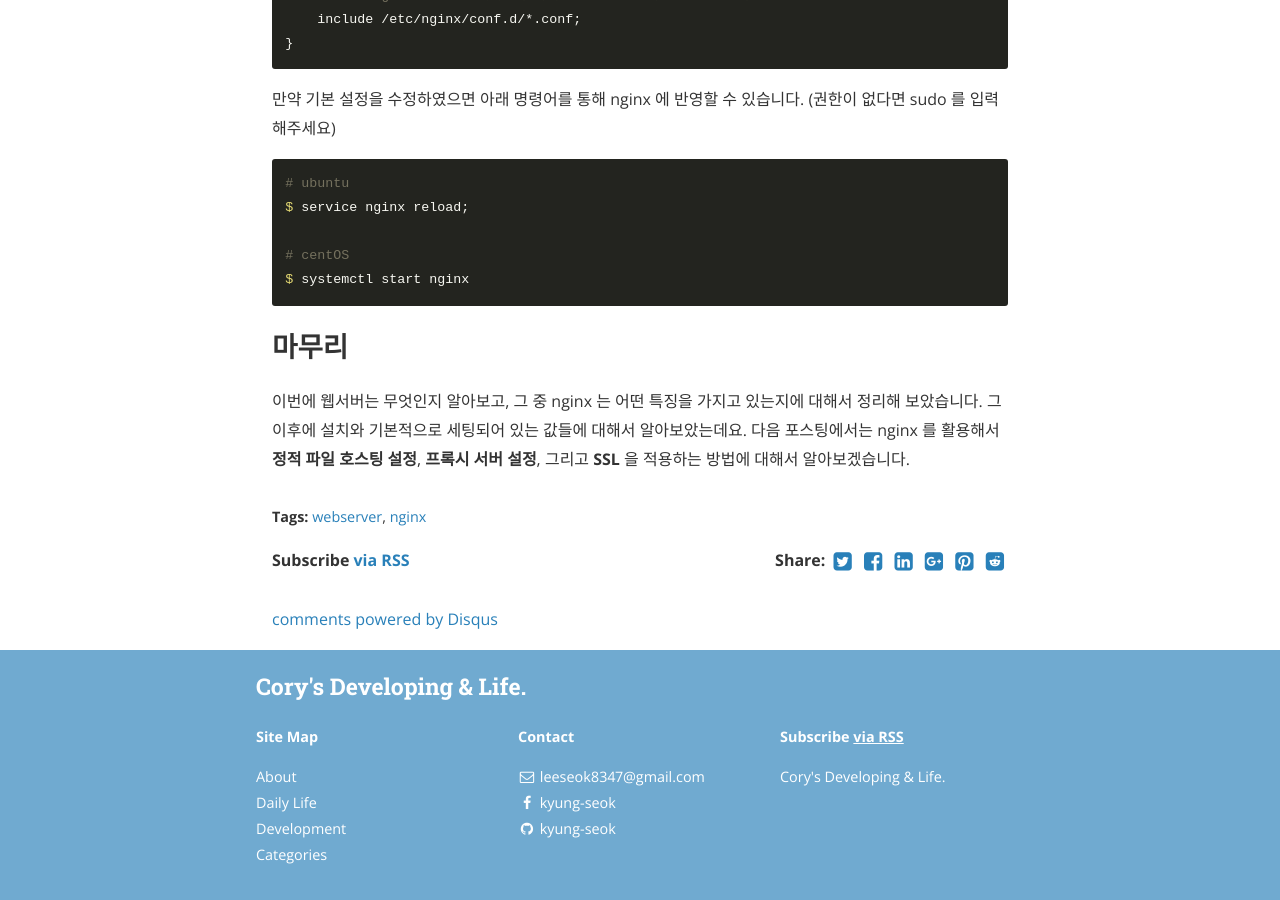
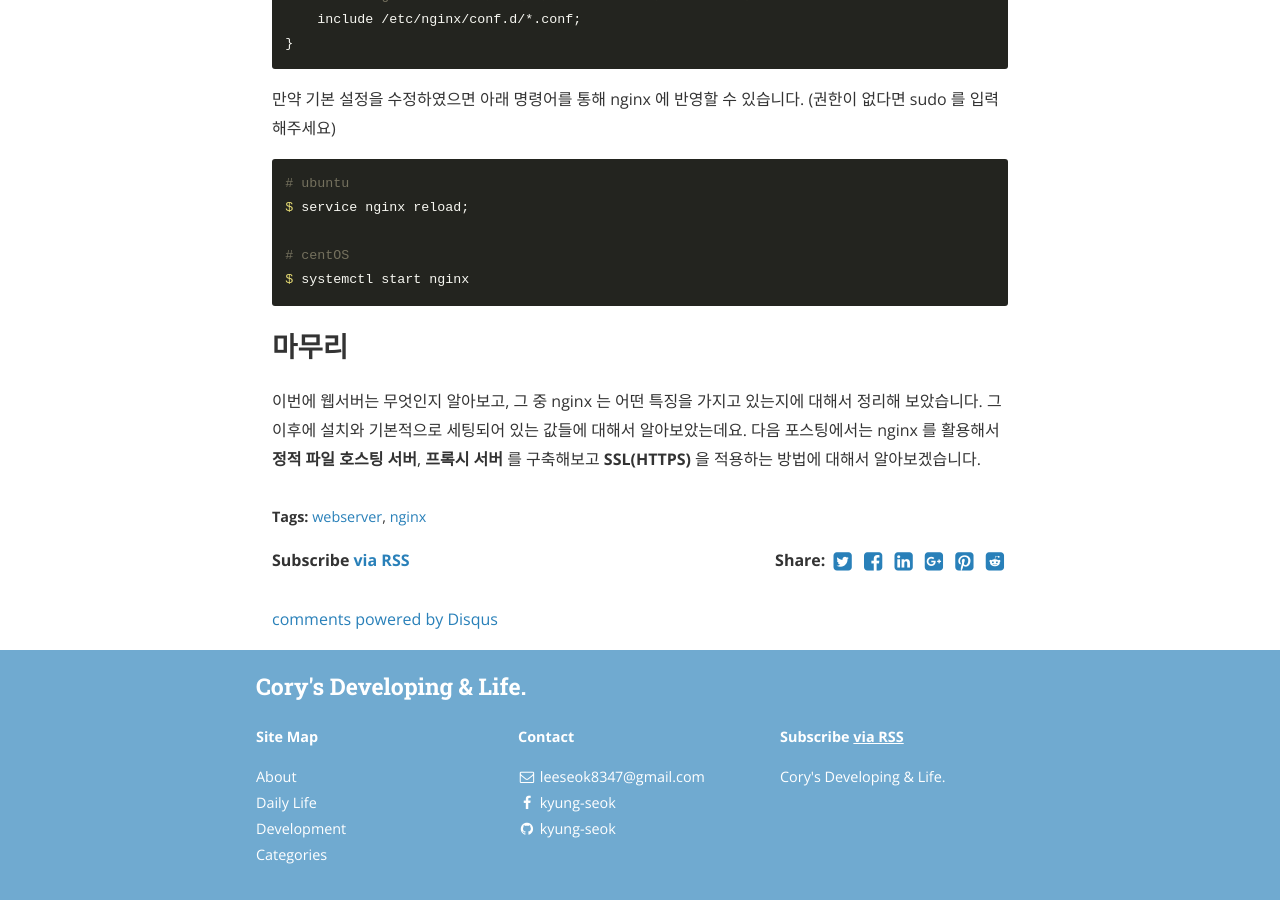
Before and after one commit to kscory/blog, a Jekyll site: the page built from _posts/2019-12-26-nginx.md, in a window 1280 px wide and 900 px high, scrolled down 5467 px. Built offline with Jekyll 4.4.1, drawn with Linux system fonts in a browser that asks for light colours; nearby versions of some CDN libraries; comment, search, counter and statistics services are not loaded.

Commit message:
nginx 설치 관련 수정됨

```diff
--- a/_posts/2019-12-26-nginx.md
+++ b/_posts/2019-12-26-nginx.md
@@ -183,4 +183,4 @@ $ systemctl start nginx
 
 ## 마무리
 
-이번에 웹서버는 무엇인지 알아보고, 그 중 nginx 는 어떤 특징을 가지고 있는지에 대해서 정리해 보았습니다. 그 이후에 설치와 기본적으로 세팅되어 있는 값들에 대해서 알아보았는데요. 다음 포스팅에서는 nginx 를 활용해서 __정적 파일 호스팅 설정__, __프록시 서버 설정__, 그리고 __SSL__ 을 적용하는 방법에 대해서 알아보겠습니다.
+이번에 웹서버는 무엇인지 알아보고, 그 중 nginx 는 어떤 특징을 가지고 있는지에 대해서 정리해 보았습니다. 그 이후에 설치와 기본적으로 세팅되어 있는 값들에 대해서 알아보았는데요. 다음 포스팅에서는 nginx 를 활용해서 __정적 파일 호스팅 서버__, __프록시 서버__ 를 구축해보고 __SSL(HTTPS)__ 을 적용하는 방법에 대해서 알아보겠습니다.
```
